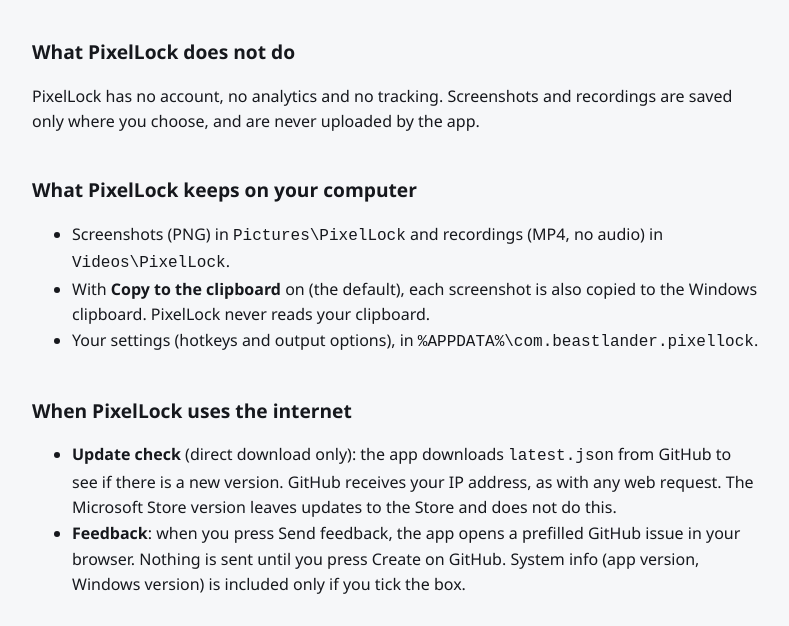
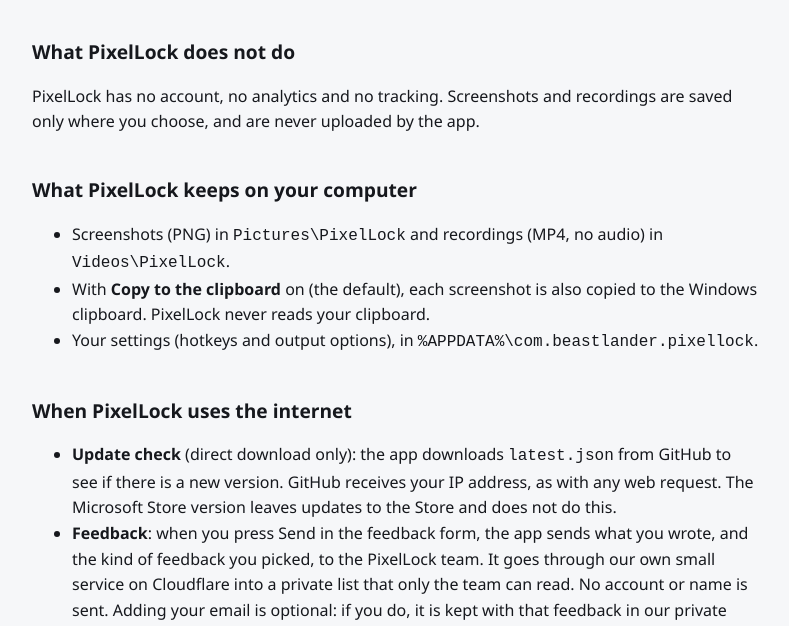
Before and after one commit to Beastlander/pixellock-public, a plain HTML site: page docs/privacy.html in a window 1280 px wide. Shown: the part 159-785 px from the top of the page, without its empty margins (244-1033 px from the left). Drawn offline with Linux system fonts and the light colour scheme.

Commit message:
Privacy policy: anonymous private feedback (#6)
* Privacy policy: anonymous private feedback

The app's feedback form now sends to the PixelLock team through a small
Cloudflare Worker into a private issue list; GitHub stays as the fallback.

Co-Authored-By: Claude Opus 5.5 <noreply@anthropic.com>
Claude-Session: https://claude.ai/code/session_01YGLgWnjG7ZGRbMWx37pQ81

* Privacy policy: optional reply email in feedback

Co-Authored-By: Claude Opus 5.5 <noreply@anthropic.com>
Claude-Session: https://claude.ai/code/session_01YGLgWnjG7ZGRbMWx37pQ81

* Privacy policy: how to forget the saved email

Co-Authored-By: Claude Opus 5.5 <noreply@anthropic.com>
Claude-Session: https://claude.ai/code/session_01YGLgWnjG7ZGRbMWx37pQ81

* Privacy policy: say exactly what happens to a reply email

Co-Authored-By: Claude Opus 5.5 <noreply@anthropic.com>
Claude-Session: https://claude.ai/code/session_01YGLgWnjG7ZGRbMWx37pQ81

* Privacy policy: point deletion requests to the contact address

Co-Authored-By: Claude Opus 5.5 <noreply@anthropic.com>
Claude-Session: https://claude.ai/code/session_01YGLgWnjG7ZGRbMWx37pQ81

---------

Co-authored-by: Claude <noreply@anthropic.com>

```diff
--- a/docs/privacy.html
+++ b/docs/privacy.html
@@ -36,9 +36,17 @@
           Store and does not do this.
         </li>
         <li>
-          <strong>Feedback</strong>: when you press Send feedback, the app opens a prefilled GitHub
-          issue in your browser. Nothing is sent until you press Create on GitHub. System info (app
-          version, Windows version) is included only if you tick the box.
+          <strong>Feedback</strong>: when you press Send in the feedback form, the app sends what you
+          wrote, and the kind of feedback you picked, to the PixelLock team. It goes through our own
+          small service on Cloudflare into a private list that only the team can read. No account
+          or name is sent. Adding your email is optional: if you do, it is kept with that feedback
+          in our private issue list on GitHub and used only to reply about it. To have it deleted,
+          contact us (see below), and we will delete it, including GitHub's edit history. The app remembers it on your
+          computer so you don't have to type it again; send feedback with the field empty to forget it. Like any web request, Cloudflare sees your IP address; our service
+          uses it only to limit how many messages can be sent per minute and does not store it.
+          System info (app version, Windows version) is included only if you tick the box. If you
+          choose to post on GitHub instead, the app opens a prefilled public GitHub issue in your
+          browser, and nothing is posted until you press Create there.
         </li>
       </ul>
 
@@ -55,7 +63,7 @@
         for anything you would rather not post in public.
       </p>
 
-      <footer>Last updated 2026-11-08 · <a href="./">Back to PixelLock</a></footer>
+      <footer>Last updated 2026-11-12 · <a href="./">Back to PixelLock</a></footer>
     </main>
   </body>
 </html>
```
